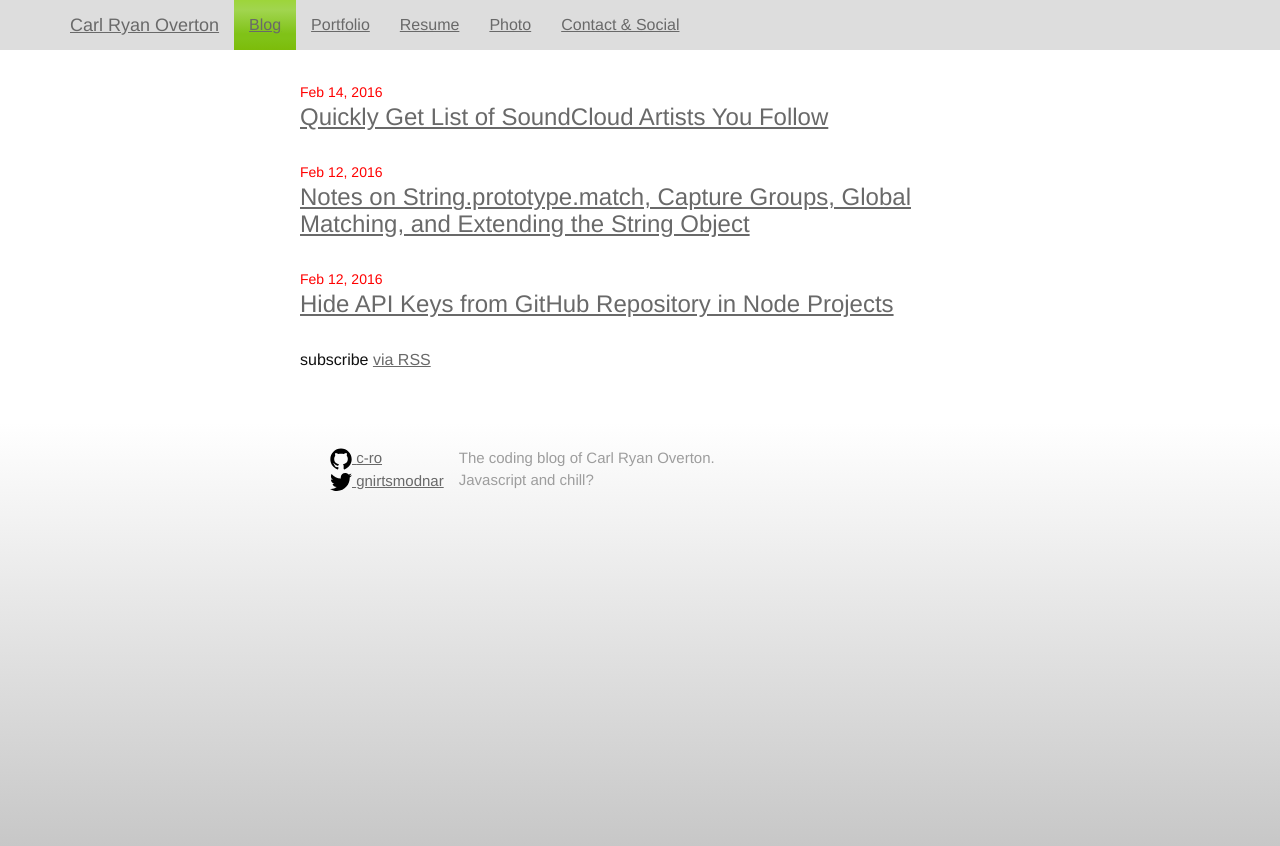
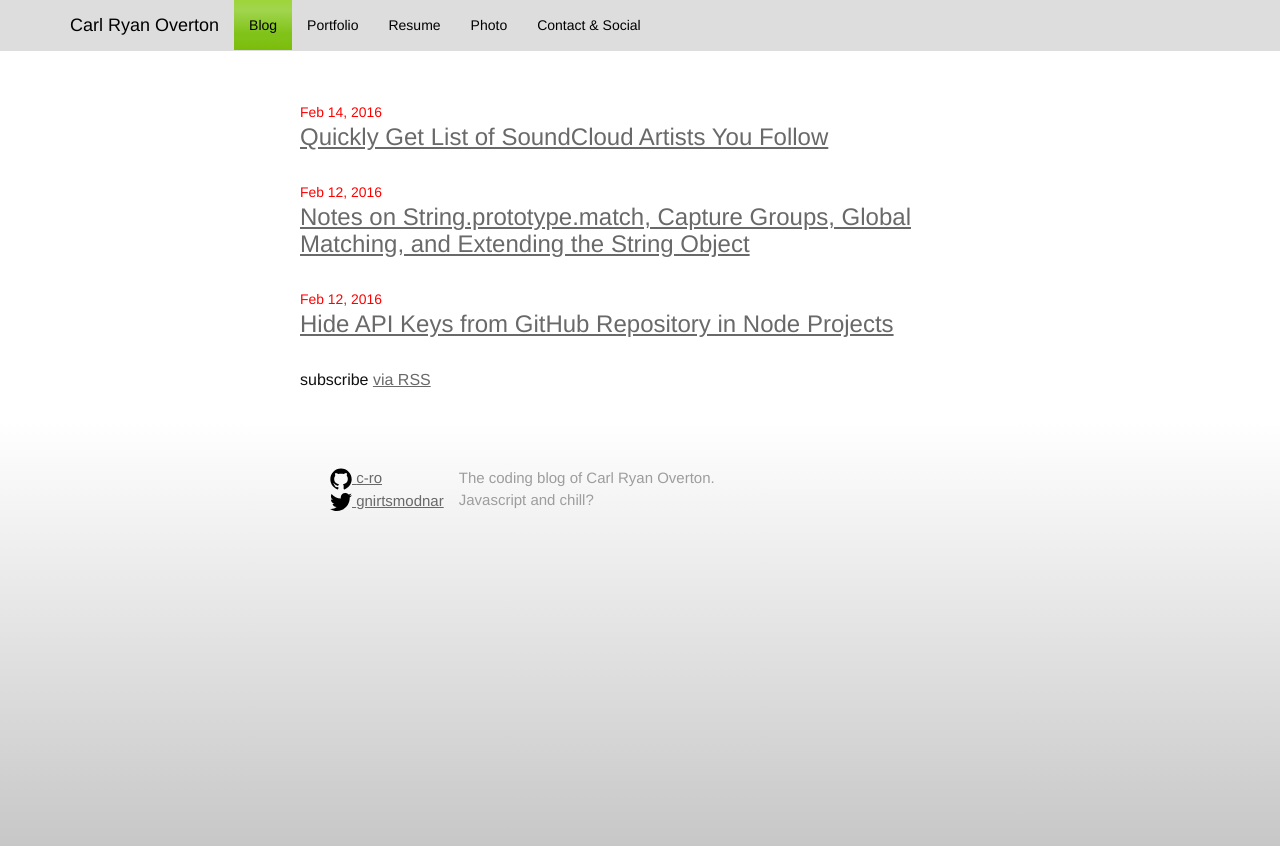
Before and after one commit to c-ro/blog, a Jekyll site: the page built from index.html, in a window 1280 px wide. Shown: the top 846 px of the page. Built offline with Jekyll 4.4.1, drawn with Linux system fonts in a browser that asks for light colours.

Commit message:
more css styling to match main page -- turned out I had the blog window zoomed out

```diff
--- a/_includes/header.html
+++ b/_includes/header.html
@@ -1,12 +1,9 @@
-<header class="site-header">
-
-  <div class="wrapper">
-
+<header>
     <nav class="navbar navbar-fixed-top" role="navigation">
-        <div class="container">
+        <div class="container site-title">
             <!-- Brand and toggle get grouped for better mobile display -->
             <div class="navbar-header">
-                <button type="button" class="navbar-toggle" data-toggle="collapse" data-target="#bs-example-navbar-collapse-1">
+                <button type="button" class="navbar-toggle" data-toggle="collapse">
                     <span class="sr-only">Toggle navigation</span>
                     <span class="icon-bar"></span>
                     <span class="icon-bar"></span>
@@ -38,6 +35,4 @@
         </div>
         <!-- /.container -->
     </nav>
-
-  </div>
 </header>
--- a/_sass/_base.scss
+++ b/_sass/_base.scss
@@ -8,12 +8,11 @@
     padding: 0;
 }
 
-
-
 /**
  * Basic styling
  */
 body {
+    padding-top: 70px;
     font: $base-font-weight #{$base-font-size}/#{$base-line-height} $base-font-family;
     color: $text-color;
     -webkit-text-size-adjust: 100%;
@@ -91,8 +90,6 @@
          margin-bottom: 0;
     }
 }
-
-
 
 /**
  * Headings
@@ -189,6 +186,15 @@
     }
 }
 
+.navbar {
+    background-color: #dddddd !important;
+    font-size: 14px;
+}
+
+.navbar a{
+    text-decoration: none;
+    color: black;
+}
 
 
 /**
--- a/_sass/_layout.scss
+++ b/_sass/_layout.scss
@@ -3,26 +3,10 @@
  */
 .site-header {
     background-color: $grey-color;
-    border-top: 0px solid $grey-color-dark;
-    border-bottom: 0px solid $grey-color-light;
-    min-height: 50px;
+    min-height: 56px;
 
     // Positioning context for the mobile navigation icon
     position: relative;
-}
-
-.site-title {
-    font-size: 26px;
-    font-weight: 300;
-    line-height: 56px;
-    letter-spacing: -1px;
-    margin-bottom: 0;
-    float: left;
-
-    &,
-    &:visited {
-        color: black;
-    }
 }
 
 .site-nav {
--- a/css/main.scss
+++ b/css/main.scss
@@ -9,8 +9,8 @@
 $base-font-family: "Helvetica Neue", Helvetica, Arial, sans-serif;
 $base-font-size:   16px;
 $base-font-weight: 400;
-$small-font-size:  $base-font-size * 0.875;
 $base-line-height: 1.5;
+$small-font-size: $base-font-size * 0.87;
 
 $spacing-unit:     30px;
 
```
